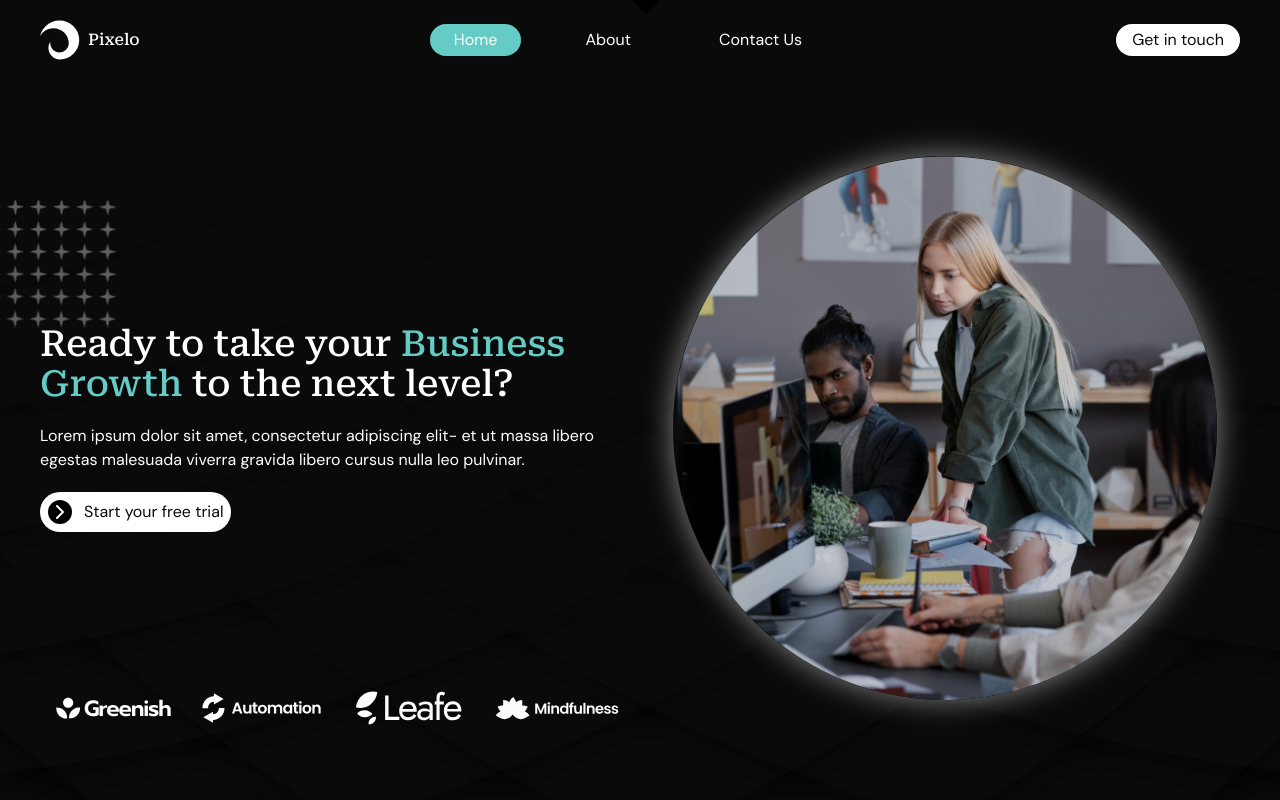
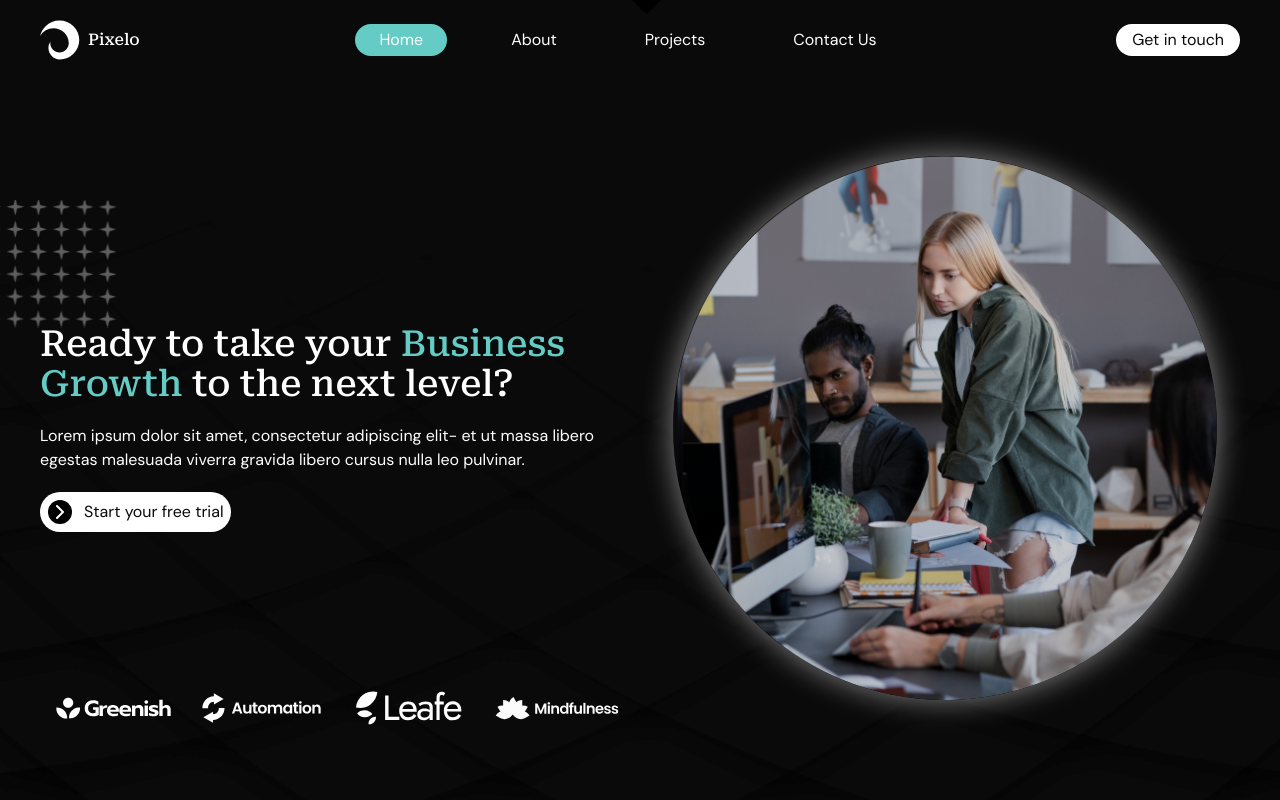
Before and after one commit to igorntwari/pixelo-agency--nextjs, a Next.js app: page / in a window 1280 px wide. Shown: the top 800 px of the page. Built offline with nearby package versions, Linux system fonts and the light colour scheme.

Commit message:
feat: add projects link in navigationbar

```diff
--- a/components/nav-bar.tsx
+++ b/components/nav-bar.tsx
@@ -51,6 +51,14 @@ export default function NavBar({ dark }: { dark?: boolean }) {
             })}
           >
             About
+          </Link>
+          <Link
+            href="/projects"
+            className={classNames("hover:bg-light-green", {
+              "bg-light-green": pathName === "/projects",
+            })}
+          >
+            Projects
           </Link>
           <Link
             href="/"
@@ -116,6 +124,15 @@ export default function NavBar({ dark }: { dark?: boolean }) {
               About
             </Link>
             <Link
+              href="/projects"
+              onClick={() => setNavToggled(!navToggled)}
+              className={classNames("bg-[#F0EEF0]", {
+                "bg-light-green": pathName === "/projects",
+              })}
+            >
+              Projects
+            </Link>
+            <Link
               href="/"
               onClick={() => setNavToggled(!navToggled)}
               className={classNames("bg-[#F0EEF0]", {
```
